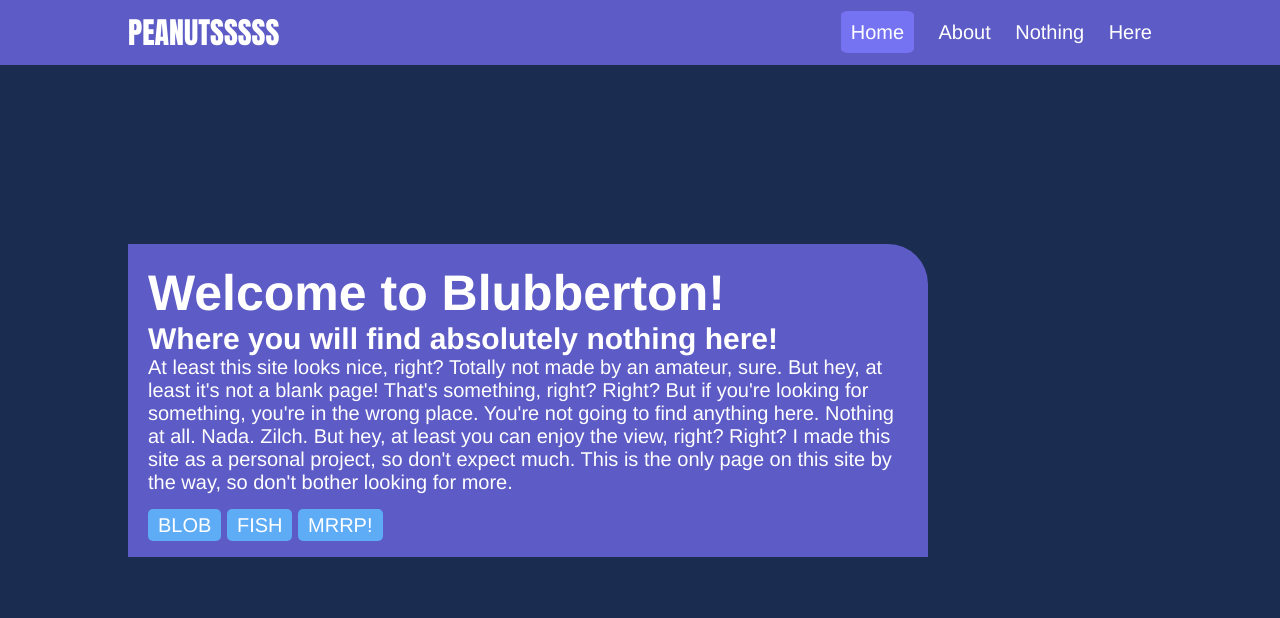
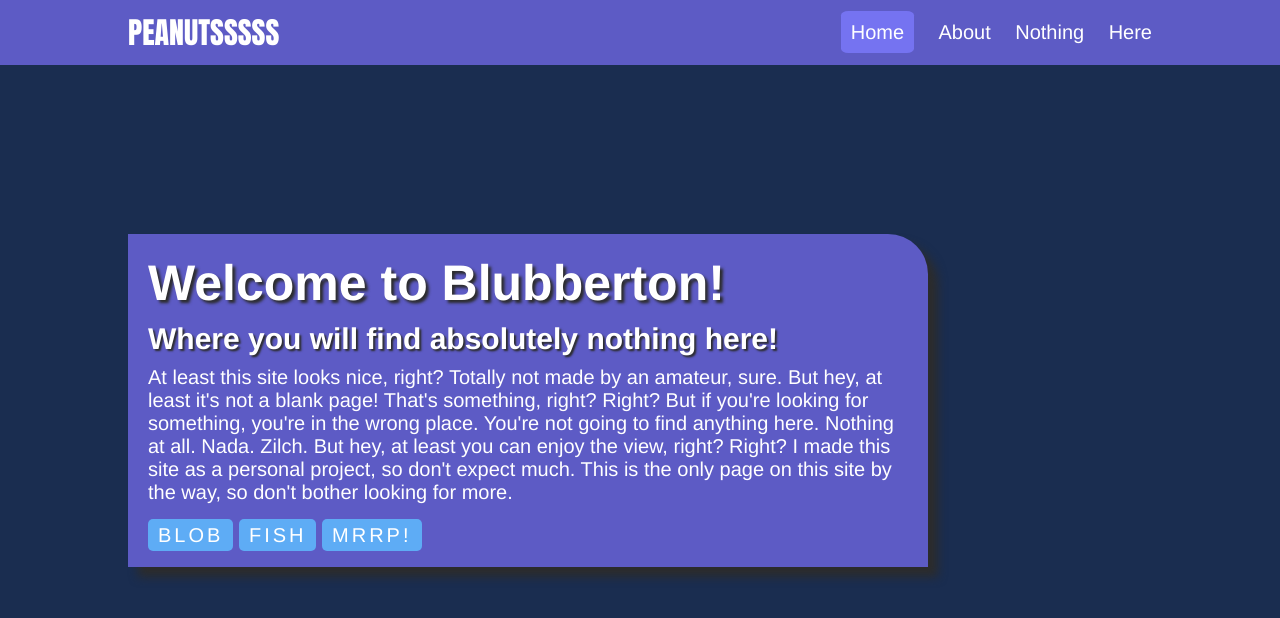
Before and after one commit to nojf1/personal-site, a plain HTML site: page index.html in a window 1280 px wide. Drawn offline with Linux system fonts and the light colour scheme.

Commit message:
added text and box shadows to index content section

```diff
--- a/styles.css
+++ b/styles.css
@@ -51,6 +51,11 @@ body {
 
 }
 
+.index-background {
+
+
+}
+
 .index {
     display: flex;
     align-items: center;
@@ -65,26 +70,30 @@ body {
     padding: 20px;
     border-top-right-radius: 40px;
     transition: 0.3s;
+    box-shadow: 10px 10px 10px #2c2c2c;
 }
 
 .index-content h1 {
     font-size: 50px;
     font-weight: 800;
+    text-shadow: 3px 3px 3px #2c2c2c;
 }
 
 .index-content h3 {
     font-size: 30px;
     font-weight: 600;
+    padding-top: 10px;
+    text-shadow: 2px 2px 2px #2c2c2c;
 }
 
 .index-content p {
     font-size: 20px;
     font-weight: lighter;
+    padding-top: 10px;
 }
 
 .index-buttons {
-
-    margin-top: 20px;
+    padding-top: 20px;
 
 }
 
@@ -96,6 +105,7 @@ body {
     border-radius: 5px;
     padding: 5px 10px;
     transition: 0.3s;
+    letter-spacing: 3px;
 }
 
 .btn:hover {
```
Also changed, not shown: index-background.jpg (added).
